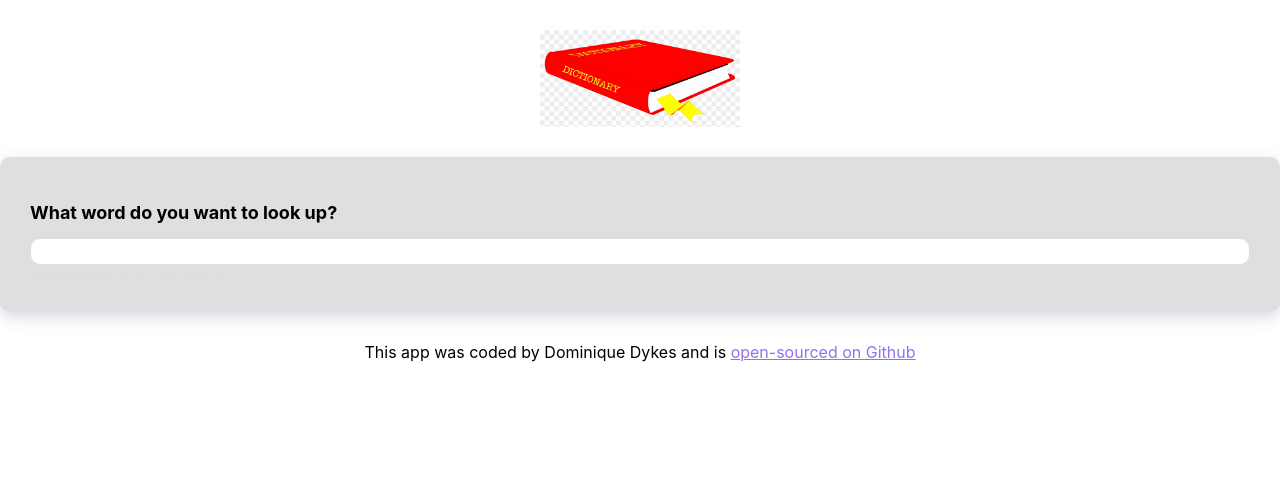
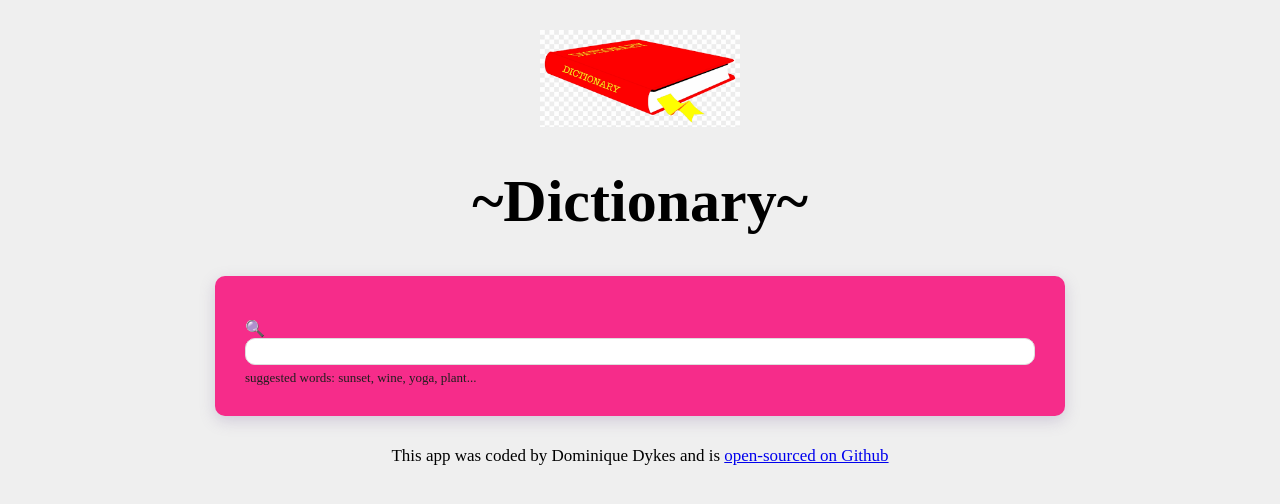
Before and after one commit to DominiqueDykes/dictionary-app, a React (Create React App) app: page / in a window 1280 px wide. Shown: the top 504 px of the page. Built offline with nearby package versions, Linux system fonts and the light colour scheme; no server answers; the HTML template or start-up script is replaced by a standard one.

Commit message:
updated app.css

```diff
--- a/src/App.css
+++ b/src/App.css
@@ -1,10 +1,20 @@
 body {
-  background: white;
-  margin-top: 30px;
+  margin: 0px !important;
+  background: #efefef !important;
+  box-sizing: border-box !important;
 }
 
-a {
-  color: #9670f4;
+.App {
+  width: 100% !important;
+  max-width: 850px;
+  margin: 0 auto;
+  font-family: "Times New Roman";
+}
+
+.App h1 {
+  font-weight: 900;
+  font-size: 60px;
+  text-align: center;
 }
 
 .App-header {
@@ -12,7 +22,7 @@ a {
 }
 
 .App-logo {
-  max-width: 200px;
+  width: 200px;
   display: block;
   margin: 0 auto;
 }
@@ -20,4 +30,5 @@ a {
 .App-footer {
   text-align: center;
   margin: 30px 0;
+  font-size: 17px;
 }
--- a/src/App.js
+++ b/src/App.js
@@ -8,10 +8,12 @@ export default function App() {
       <div className="container">
         <header className="App-header">
           <img src={logo} className="App-logo img-fluid" alt="logo" />
+          <h1 className="text-center"> ~Dictionary~ </h1>
         </header>
         <main>
           <Dictionary />
         </main>
+      </div>
       <footer className="App-footer mt-4">
         This app was coded by Dominique Dykes and is{" "}
         <a
@@ -23,6 +25,5 @@ export default function App() {
         </a>
       </footer>
     </div>
-    </div>
   );
 }
--- a/src/Dictionary.css
+++ b/src/Dictionary.css
@@ -1,11 +1,12 @@
 .Dictionary h1 {
-  font-size: 18px;
+  font-size: 16px;
   font-weight: bold;
-  margin-bottom: 15px;
+  margin-bottom: 0px;
+  text-align: left;
 }
 
 .Dictionary section {
-  background: #dfdfe1;
+  background: #f62c8a;
   padding: 30px;
   border-radius: 10px;
   box-shadow: 0px 5px 15px rgba(140, 120, 164, 0.3);
@@ -17,11 +18,11 @@
   padding: 5px 10px;
   border-radius: 10px;
   border: 1px solid #ddd;
-  color: #333;
+  color: #fffbfb;
 }
 
 .Dictionary .hint {
-  font-size: 10px;
+  font-size: 13px;
   margin-top: 5px;
-  color: #ddd;
+  color: #1f1e1e;
 }
--- a/src/Dictionary.js
+++ b/src/Dictionary.js
@@ -19,7 +19,6 @@ export default function Dictionary(props) {
   }
 
   function search() {
-    // documentation: https://dictionaryapi.dev/e
     let apiUrl = `https://api.dictionaryapi.dev/api/v2/entries/en_US/${keyword}`;
     axios.get(apiUrl).then(handleDictionResponse);
 
@@ -48,7 +47,7 @@ export default function Dictionary(props) {
     return (
       <div className="Dictionary">
         <section>
-          <h1>What word do you want to look up?</h1>
+          <h1>🔍</h1>
           <form onSubmit={handleSubmit}>
             <input
               type="search"
--- a/src/Meaning.css
+++ b/src/Meaning.css
@@ -2,6 +2,12 @@
   font-size: 24px;
   line-height: 1.5;
   font-weight: bold;
+  background: #f62c8a;
+  padding: 20px;
+  margin: 20px 0;
+  color: black;
+  box-shadow: 0px 5px 15px rgba(140, 120, 164, 0.3);
+  border-radius: 10px;
 }
 
 .Meaning .example {
--- a/src/Phonetics.css
+++ b/src/Phonetics.css
@@ -1,4 +1,9 @@
 .Phonetic {
+  margin: 20px 0;
+  background: #f62c8a;
+  padding: 30px;
+  border-radius: 10px;
+  box-shadow: 0px 5px 15px rgba(140, 120, 164, 0.3);
   margin: 20px 0;
 }
 
```
Lines whose indentation alone changed are shown as unchanged.
